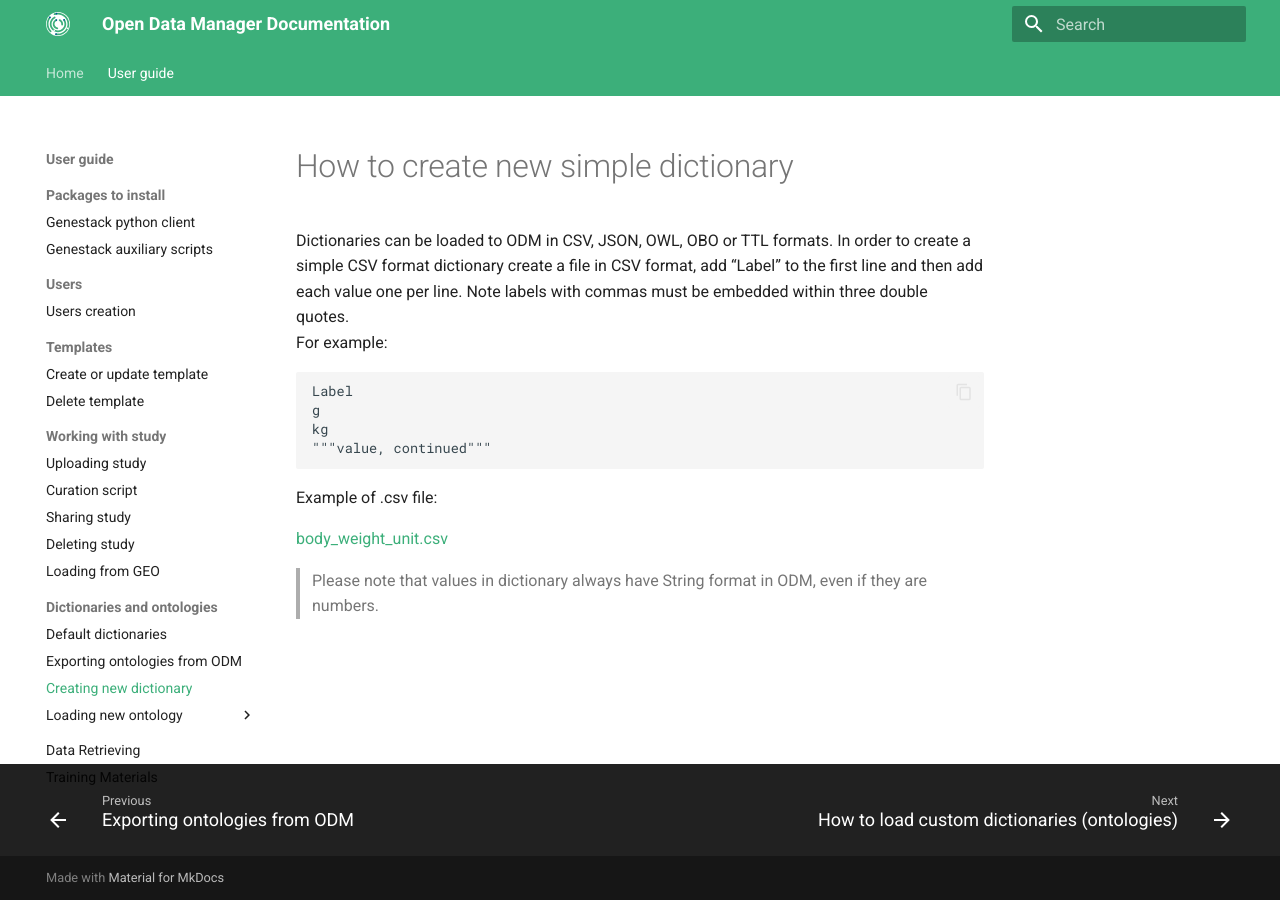
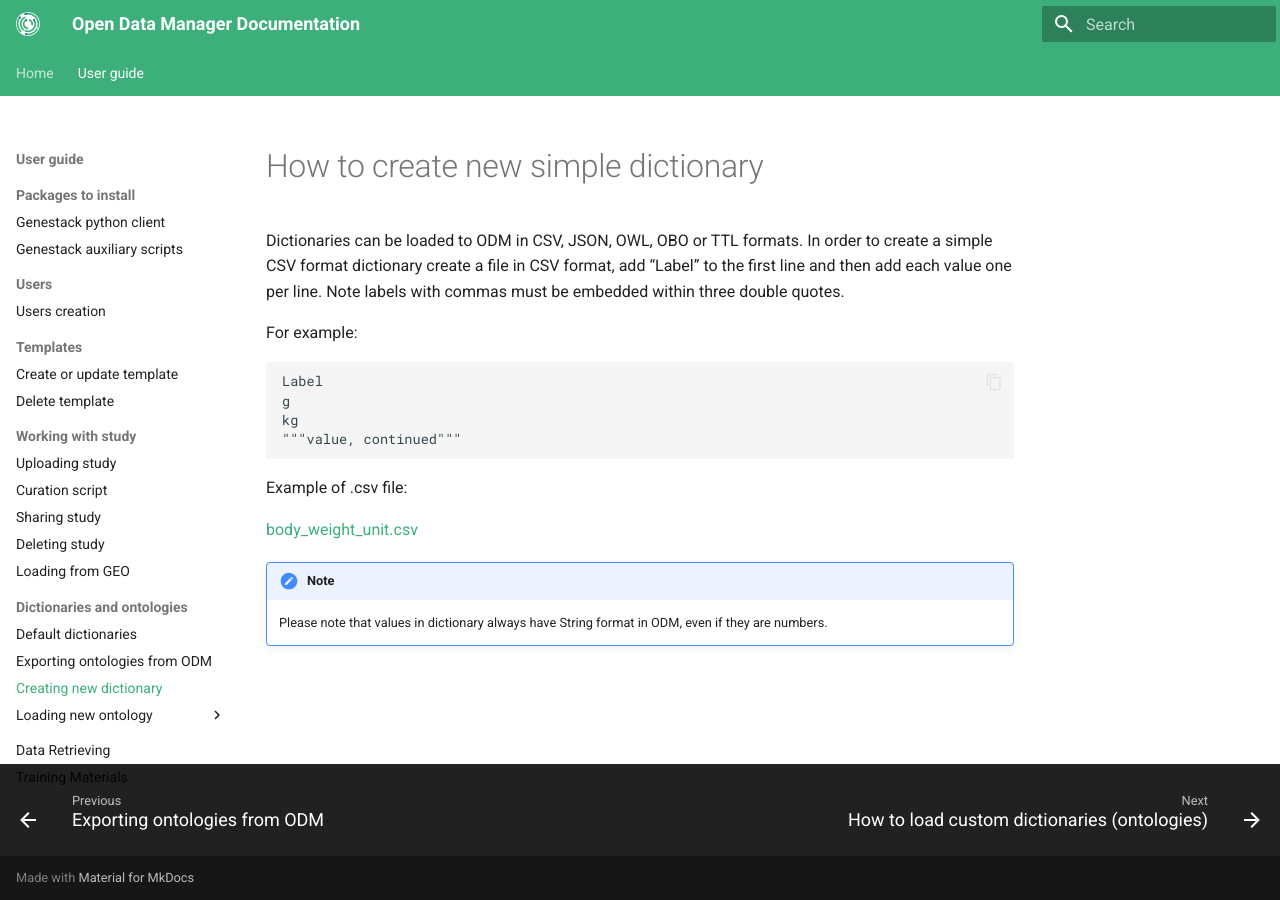
Before and after one commit to genestack/admin-docs, an MkDocs documentation site: the page built from docs/user-guide/dictionaries-and-ontologies/creating-new-dictionary.md, in a window 1280 px wide. Built offline with MkDocs 1.6.1 and Material for MkDocs 9.7.7, drawn with Linux system fonts in a browser that asks for light colours; the version menu is left out.

Commit message:
[ODM-11077] Small fixes

````diff
--- a/docs/stylesheets/extra.css
+++ b/docs/stylesheets/extra.css
@@ -1,7 +1,11 @@
 :root {
-  --md-primary-fg-color: #3caf7a;
-  --md-primary-fg-color--light: #cbf7e2;
-  --md-primary-fg-color--dark: #086e3e;
+    --md-primary-fg-color: #3caf7a;
+    --md-primary-fg-color--light: #cbf7e2;
+    --md-primary-fg-color--dark: #086e3e;
 
-  --md-accent-fg-color: #024da1;
+    --md-accent-fg-color: #024da1;
 }
+
+.md-grid {
+    max-width: 72rem;
+}
--- a/docs/user-guide/dictionaries-and-ontologies/creating-new-dictionary.md
+++ b/docs/user-guide/dictionaries-and-ontologies/creating-new-dictionary.md
@@ -1,6 +1,7 @@
 # How to create new simple dictionary
 
 Dictionaries can be loaded to ODM in CSV, JSON, OWL, OBO or TTL formats. In order to create a simple CSV format dictionary create a file in CSV format, add “Label” to the first line and then add each value one per line. Note labels with commas must be embedded within three double quotes.
+
 For example:
 
 ```
@@ -14,4 +15,6 @@
 
 [body_weight_unit.csv](body_weight_unit.csv)
 
-> Please note that values in dictionary always have String format in ODM, even if they are numbers.
+!!! note
+
+    Please note that values in dictionary always have String format in ODM, even if they are numbers.
````
Also changed, not shown: docs/user-guide/working-with-study/uploading-study.md (+1 -1 lines).
